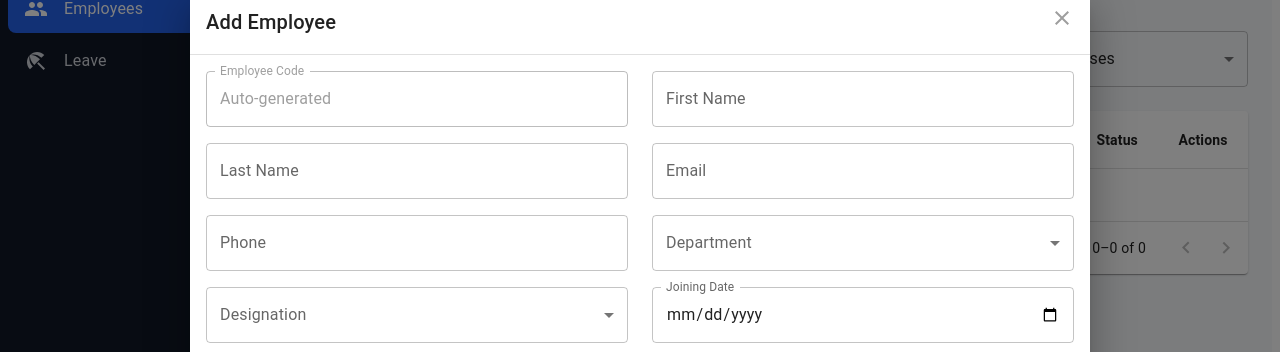
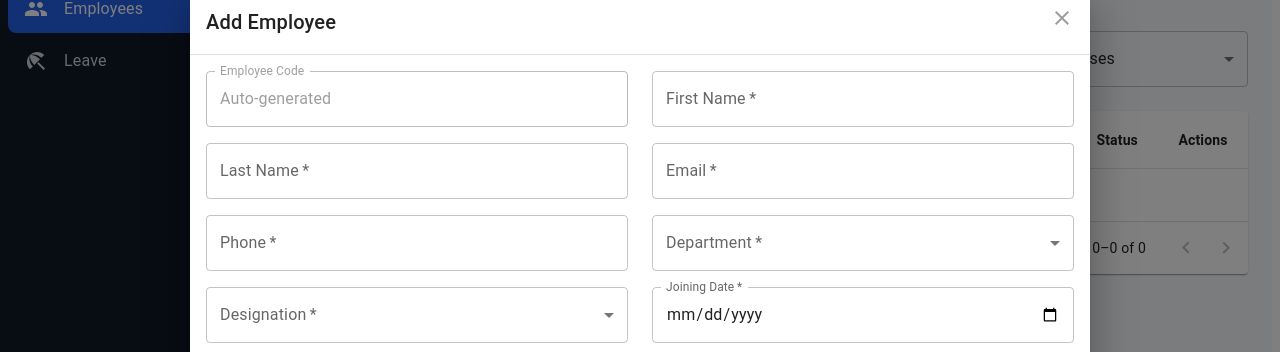
Before and after one commit to epradeep/peoplehub, a React (Vite) app: page /employees in a window 1280 px wide. Both pictures are taken after typing "Sample" into the empty fields and a click on the button "ADD EMPLOYEE". Shown: the part 163-515 px from the top of the page. Built offline with nearby package versions, Linux system fonts and the light colour scheme.

Commit message:
feat: update employee form with validation

```diff
--- a/src/features/employees/components/EmployeeForm.tsx
+++ b/src/features/employees/components/EmployeeForm.tsx
@@ -9,6 +9,7 @@ import CloseIcon from "@mui/icons-material/Close";
 import {
   Box,
   FormControl,
+  FormHelperText,
   Grid,
   InputLabel,
   MenuItem,
@@ -36,6 +37,8 @@ interface EmployeeFormProps {
 
 type EmployeeFormData = Omit<Employee, "id" | "employeeCode">;
 
+type FormErrors = Partial<Record<keyof EmployeeFormData, string>>;
+
 const initialFormData: EmployeeFormData = {
   firstName: "",
   lastName: "",
@@ -54,11 +57,19 @@ export default function EmployeeForm({
 }: EmployeeFormProps) {
   const [formData, setFormData] = useState<EmployeeFormData>(initialFormData);
 
+  const [errors, setErrors] = useState<FormErrors>({});
+
   const handleChange = (e: React.ChangeEvent<HTMLInputElement>) => {
     const { name, value } = e.target;
     setFormData((prev) => ({
       ...prev,
       [name]: value,
+    }));
+
+    //Remove error when correcting the form feild
+    setErrors((prev) => ({
+      ...prev,
+      [name]: "",
     }));
   };
 
@@ -68,22 +79,75 @@ export default function EmployeeForm({
       ...prev,
       [name]: value,
     }));
+
+    setErrors((prev) => ({
+      ...prev,
+      [name]: "",
+    }));
+  };
+
+  //form validation
+  const validateForm = (): boolean => {
+    const newErrors: FormErrors = {};
+
+    if (!formData.firstName.trim()) {
+      newErrors.firstName = "First name is required";
+    }
+
+    if (!formData.lastName.trim()) {
+      newErrors.lastName = "Last name is required";
+    }
+
+    if (!formData.email.trim()) {
+      newErrors.email = "Email is required";
+    } else if (!/^[^\s@]+@[^\s@]+\.[^\s@]+$/.test(formData.email.trim())) {
+      newErrors.email = "Enter a valid email address";
+    }
+
+    if (!formData.phone.trim()) {
+      newErrors.phone = "Phone number is required";
+    } else if (!/^[0-9+\-\s()]{7,20}$/.test(formData.phone.trim())) {
+      newErrors.phone = "Enter a valid phone number";
+    }
+
+    if (!formData.department.trim()) {
+      newErrors.department = "Department is required";
+    }
+
+    if (!formData.designation.trim()) {
+      newErrors.designation = "Designation is required";
+    }
+
+    if (!formData.joiningDate.trim()) {
+      newErrors.joiningDate = "Joining date is required";
+    }
+
+    setErrors(newErrors);
+
+    return Object.keys(newErrors).length === 0;
   };
 
   //form submission
   const handleSubmit = () => {
+    if (!validateForm()) {
+      return;
+    }
+
     const newEmployee: Employee = {
       id: Date.now(),
       employeeCode: "",
       ...formData,
     };
     onSubmit(newEmployee);
-    setFormData(initialFormData);
+
+    //reset form and close dialog
+    handleClose();
   };
 
   const handleClose = () => {
     setFormData(initialFormData);
     onClose();
+    setErrors({});
   };
 
   return (
@@ -131,51 +195,67 @@ export default function EmployeeForm({
             <Grid size={{ xs: 12, sm: 6 }}>
               <TextField
                 fullWidth
+                required
                 id="first-name"
                 name="firstName"
                 label="First Name"
                 value={formData.firstName}
                 onChange={handleChange}
+                error={Boolean(errors.firstName)}
+                helperText={errors.firstName}
               />
             </Grid>
 
             <Grid size={{ xs: 12, sm: 6 }}>
               <TextField
                 fullWidth
+                required
                 id="last-name"
                 name="lastName"
                 label="Last Name"
                 value={formData.lastName}
                 onChange={handleChange}
+                error={Boolean(errors.lastName)}
+                helperText={errors.lastName}
               />
             </Grid>
 
             <Grid size={{ xs: 12, sm: 6 }}>
               <TextField
                 fullWidth
+                required
                 id="email"
                 name="email"
                 label="Email"
                 type="email"
                 value={formData.email}
                 onChange={handleChange}
+                error={Boolean(errors.email)}
+                helperText={errors.email}
               />
             </Grid>
 
             <Grid size={{ xs: 12, sm: 6 }}>
               <TextField
                 fullWidth
+                required
                 id="phone"
                 name="phone"
                 label="Phone"
                 type="tel"
                 value={formData.phone}
                 onChange={handleChange}
+                error={Boolean(errors.phone)}
+                helperText={errors.phone}
               />
             </Grid>
 
             <Grid size={{ xs: 12, sm: 6 }}>
-              <FormControl fullWidth>
+              <FormControl
+                fullWidth
+                required
+                error={Boolean(errors.department)}
+              >
                 <InputLabel id="department-label">Department</InputLabel>
 
                 <Select
@@ -194,11 +274,18 @@ export default function EmployeeForm({
                   <MenuItem value="Sales">Sales</MenuItem>
                   <MenuItem value="Marketing">Marketing</MenuItem>
                 </Select>
+                {errors.department && (
+                  <FormHelperText>{errors.department}</FormHelperText>
+                )}
               </FormControl>
             </Grid>
 
             <Grid size={{ xs: 12, sm: 6 }}>
-              <FormControl fullWidth>
+              <FormControl
+                fullWidth
+                required
+                error={Boolean(errors.designation)}
+              >
                 <InputLabel id="designation-label">Designation</InputLabel>
 
                 <Select
@@ -225,12 +312,16 @@ export default function EmployeeForm({
                     Marketing Specialist
                   </MenuItem>
                 </Select>
+                {errors.designation && (
+                  <FormHelperText>{errors.designation}</FormHelperText>
+                )}
               </FormControl>
             </Grid>
 
             <Grid size={{ xs: 12, sm: 6 }}>
               <TextField
                 fullWidth
+                required
                 id="joining-date"
                 name="joiningDate"
                 label="Joining Date"
@@ -242,6 +333,8 @@ export default function EmployeeForm({
                 }}
                 value={formData.joiningDate}
                 onChange={handleChange}
+                error={Boolean(errors.joiningDate)}
+                helperText={errors.joiningDate}
               />
             </Grid>
 
```
